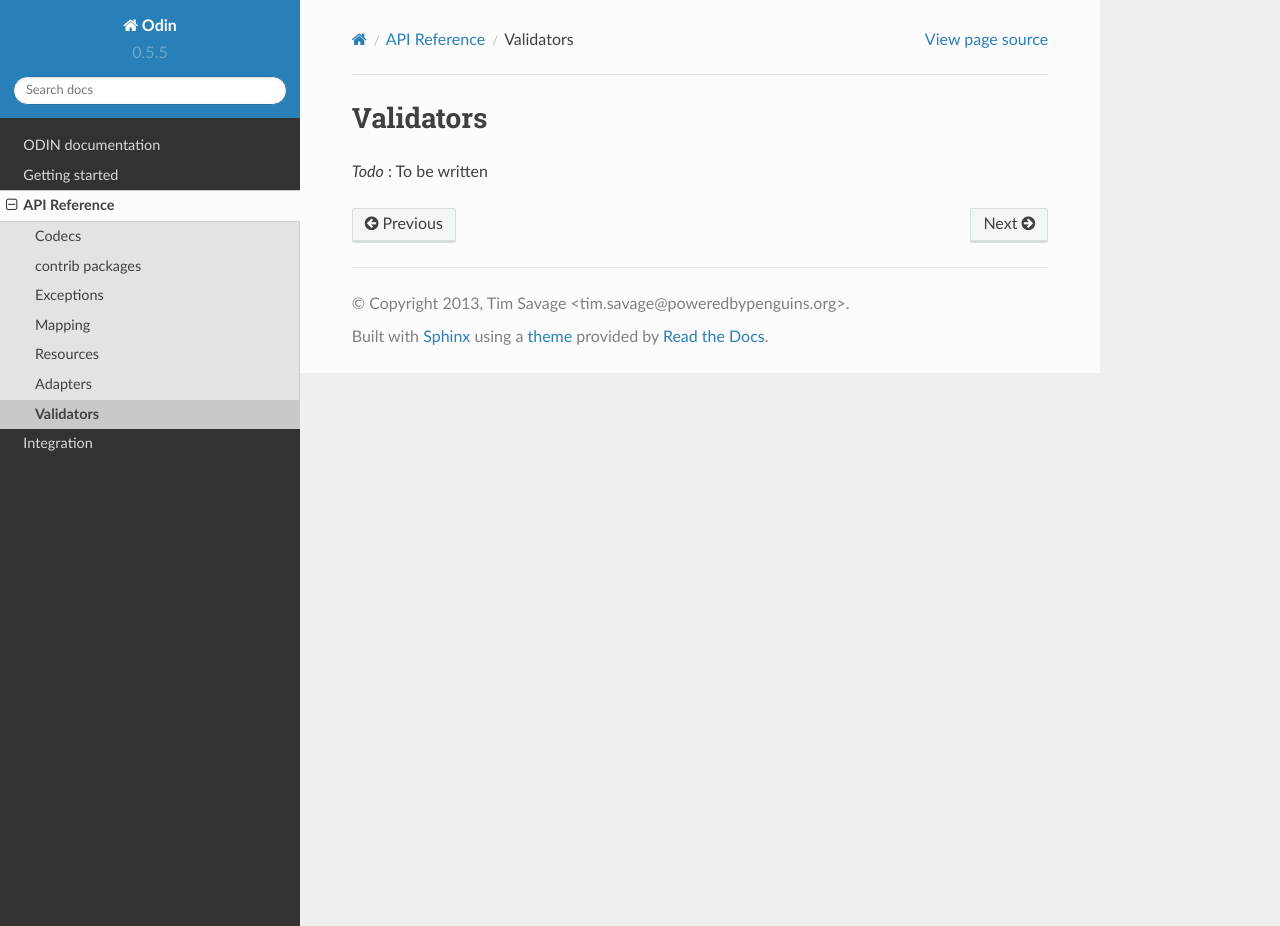
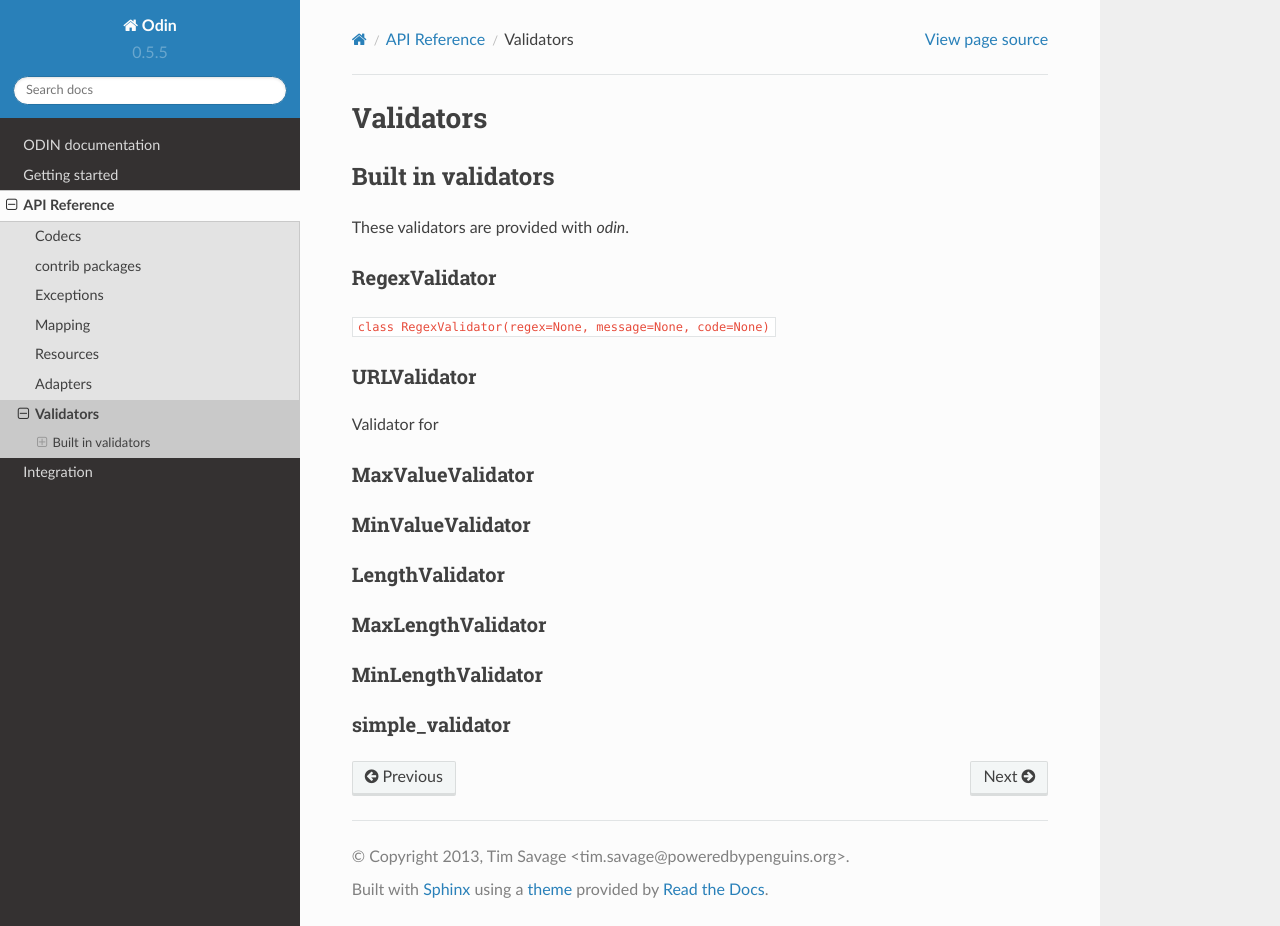
Before and after one commit to python-odin/odin, a Sphinx documentation site: the page built from docs/ref/validators.rst, in a window 1280 px wide and 926 px high. Built offline with Sphinx 7.4.7 and the Read the Docs theme 2.0.0, drawn with Linux system fonts in a browser that asks for light colours.

Commit message:
More work on documentation

```diff
--- a/docs/ref/validators.rst
+++ b/docs/ref/validators.rst
@@ -2,4 +2,42 @@
 Validators
 ##########
 
-*Todo* : To be written
+Built in validators
+===================
+
+These validators are provided with *odin*.
+
+RegexValidator
+--------------
+
+``class RegexValidator(regex=None, message=None, code=None)``
+
+
+URLValidator
+------------
+
+Validator for
+
+
+MaxValueValidator
+-----------------
+
+
+MinValueValidator
+-----------------
+
+
+LengthValidator
+---------------
+
+
+MaxLengthValidator
+------------------
+
+
+MinLengthValidator
+------------------
+
+
+simple_validator
+----------------
```
Also changed, not shown: docs/ref/traversal.rst (added, +25 -0 lines).
